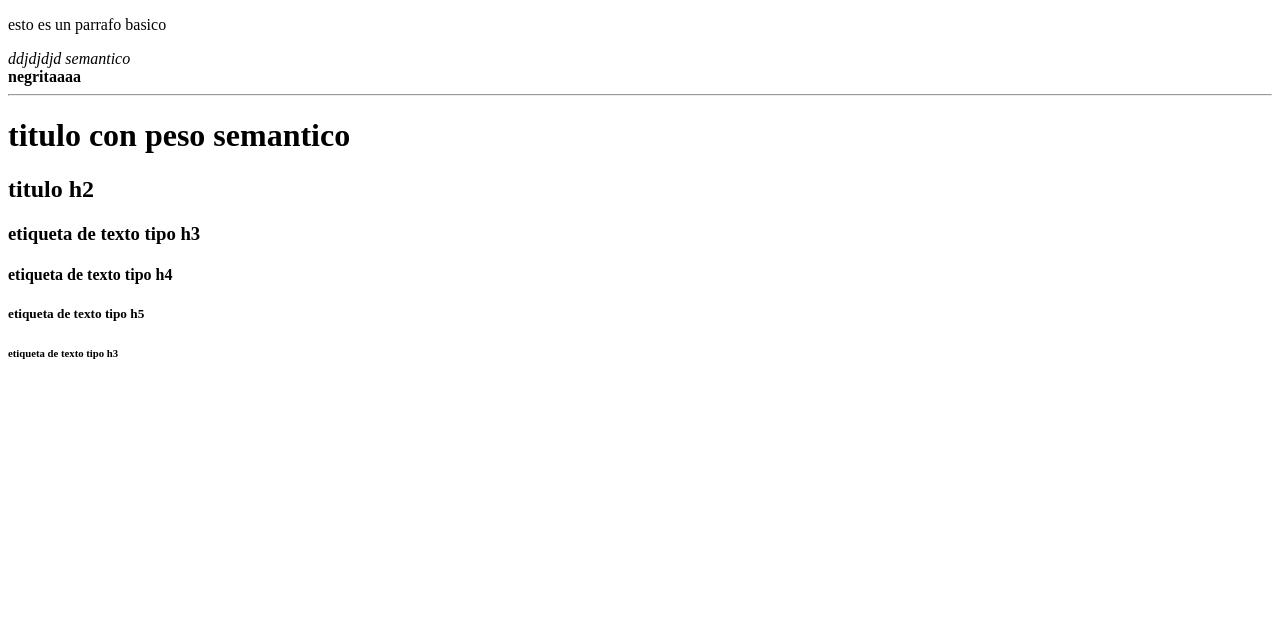
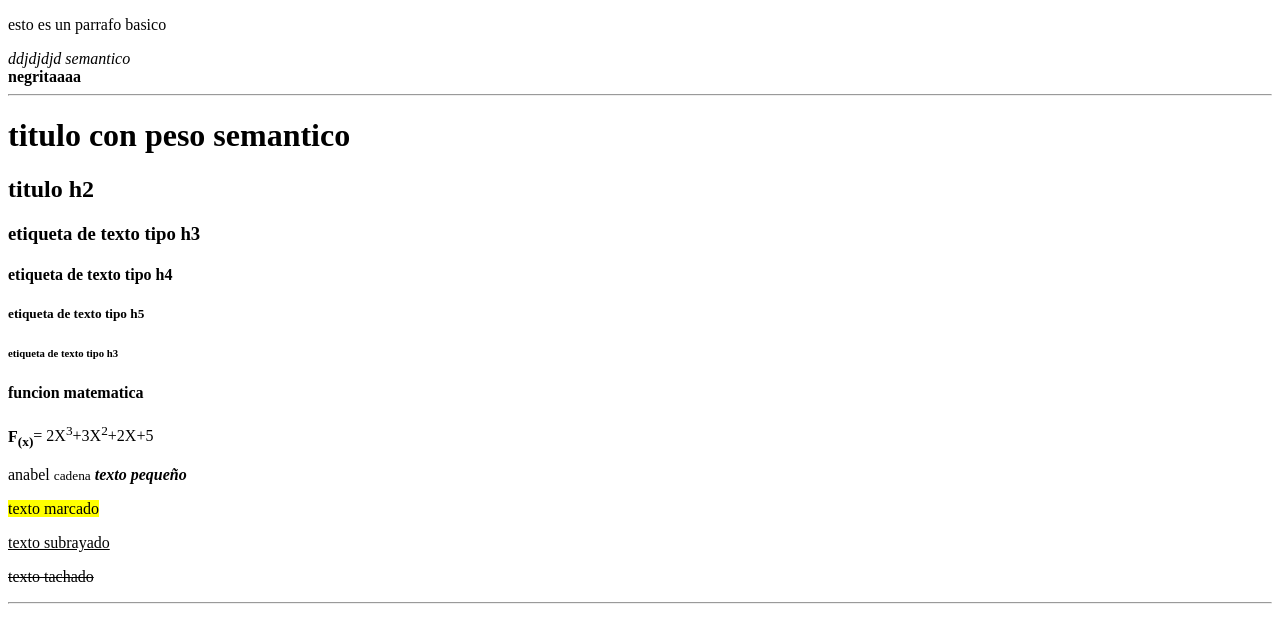
Before and after one commit to anabelct29/primerPaginaWeb2025, a plain HTML site: page index.html in a window 1280 px wide. Drawn offline with Linux system fonts and the light colour scheme.

Commit message:
actualización 21-08-2025

```diff
--- a/index.html
+++ b/index.html
@@ -36,5 +36,17 @@
 <h5>etiqueta de texto tipo h5</h5>
 <h6>etiqueta de texto tipo h3</h6>
 
+<!--  Tag / etiquetas. linea horizontal -->
+  <h4>funcion matematica</h4>
+  <p> <b>F<sub>(x)</sub></b>= 2X<sup>3</sup>+3X<sup>2</sup>+2X+5</p>
+<!--  Tag / etiquetas. texto con formato -->
+ <p>anabel <small>cadena</small><i> <b>texto pequeño</b></i></p>
+ <p><mark>texto marcado</mark></p>
+ <p><ins>texto subrayado</ins></p>
+ <p><del>texto tachado</del></p>
+  <hr>
+  <br>
+  <br>
+
 </body>
 </html>
```
